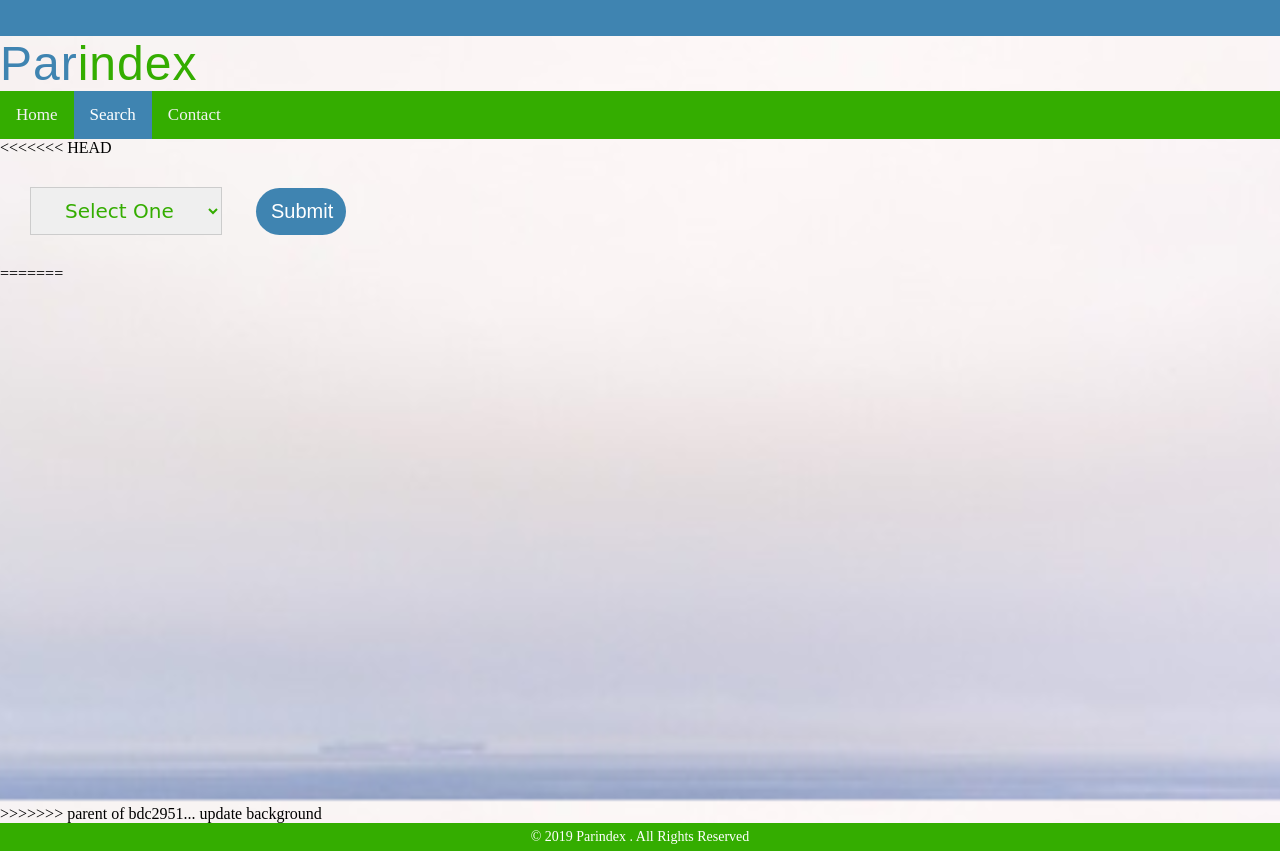
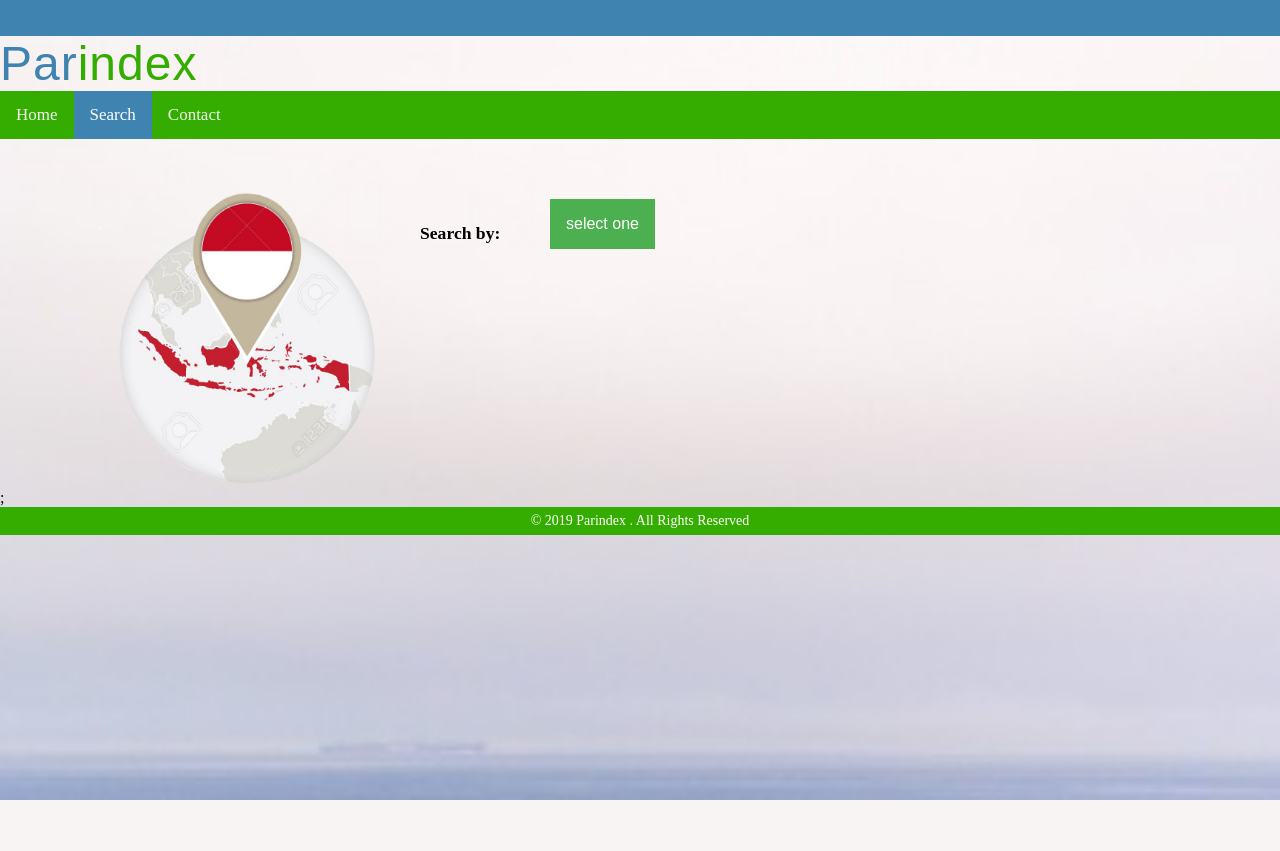
Before and after one commit to Raferto/Parindex, a PHP site: page /search.php in a window 1280 px wide. After the commit the page ends 800 px from the top, so only its background shows below. Run offline with PHP 8.4, Linux system fonts and the light colour scheme.

Commit message:
fix search

```diff
--- a/css/style.css
+++ b/css/style.css
@@ -1,3 +1,15 @@
+#text
+{
+    z-index:100;
+    position:absolute;
+    color:black;
+    font-size:1.1em;
+    font-weight:bold;
+    left:420px;
+    top:205px;
+    width:9%;
+}
+
 /*-- background --*/
 body {
   margin: 0;
@@ -34,10 +46,10 @@ body {
 
 /*-- navbar --*/
 #navbar {
+  z-index: 100;
   overflow: hidden;
   background-color: #34ad00;
 }
-
 #navbar a {
   float: left;
   display: block;
@@ -47,27 +59,22 @@ body {
   text-decoration: none;
   font-size: 17px;
 }
-
 #navbar a:hover {
   background-color: #99ff99;
   color: black;
 }
-
 #navbar a.active {
   background-color: #3F84B1;
   color: white;
 }
-
 .content {
   padding: 16px;
 }
-
 .sticky {
   position: fixed;
   top: 0;
   width: 100%;
 }
-
 .sticky + .content {
   padding-top: 60px;
 }
@@ -99,5 +106,53 @@ body {
 /*-- footer --*/
 
 /*-- selectButton --*/
+/* Style The Dropdown Button */
+.dropbtn {
+  background-color: #4CAF50;
+  color: white;
+  padding: 16px;
+  font-size: 16px;
+  border: none;
+  cursor: pointer;
+}
 
+/* The container <div> - needed to position the dropdown content */
+.dropdown {
+  position: relative;
+  display: inline-block;
+}
+
+/* Dropdown Content (Hidden by Default) */
+.dropdown-content {
+  display: none;
+  position: absolute;
+  background-color: #f9f9f9;
+  min-width: 160px;
+  box-shadow: 0px 8px 16px 0px rgba(0,0,0,0.2);
+  z-index: 1;
+}
+
+/* Links inside the dropdown */
+.dropdown-content a {
+  color: black;
+  padding: 11px 0px;
+  text-decoration: none;
+  display: block;
+}
+
+/* Change color of dropdown links on hover */
+.dropdown-content a:hover {
+	color: white;
+	background-color: #34ad00;
+}
+
+/* Show the dropdown menu on hover */
+.dropdown:hover .dropdown-content {
+  display: inline;
+}
+
+/* Change the background color of the dropdown button when the dropdown content is shown */
+.dropdown:hover .dropbtn {
+  background-color: #3F84B1;
+}
 /*-- selectButton --*/
--- a/search.php
+++ b/search.php
@@ -6,35 +6,7 @@
 	<link rel="stylesheet" type="text/css" href="style.css">
 	<link href="css/style.css" rel='stylesheet' type='text/css' />
 </head>
-<style>
-input[type=text], select {
-  width: 15%;
-  padding: 10px 30px;
-  margin: 30px 30px;
-  border: 1.5px solid #ccc;
-  font-size: 20px;
-  font-family: cursive;
-  color: #34ad00;
-}
 
-input[type=submit] {
-  width: 7%;
-  color: white;
-  background-color: #3F84B1;
-  padding: 12px 15px;
-  font-size: 20px;
-  resize: none;
-  border: none;
-  border-radius: 1000px;
-  cursor: pointer;
-}
-
-input[type=submit]:hover {
-  background-color: #3F55B1;
-  color: black;
-}
-
-</style>
 <body>
 	<!-- header -->
 	<div class="top-header"> </div>
@@ -65,33 +37,52 @@ input[type=submit]:hover {
 		  }
 		}
 	</script>
-
-<<<<<<< HEAD
-	<form action="search.php">
-	  <class="select">
-	  	<select name="search">
-			<option value="" selected="selected" class="form-control">Select One</option>
-  			<option value="nama">Nama</option>
-  			<option value="kota">Kota</option>
-  			<option value="htm">HTM</option>
-  			<option value="rating">Rating</option>
-  			<option value="hari">Hari</option>
-  			<option value="waktu">Waktu</option>
-  			<option value="tag">Tag</option>
-	  	</select>
-	  <input type="submit">
-	</form>
-	<br>
-=======
-
-	<br><br><br><br><br><br><br><br><br><br><br><br><br><br><br><br><br><br><br><br><br><br><br><br><br><br><br><br><br><br>
->>>>>>> parent of bdc2951... update background
-
 	<?php
 		if( isset($_GET["search"])){
 			if( $_GET["search"] == "nama"){
 				echo "nama";
 			}
+			else{
+				?>
+				<img src="css/image/2.png" alt="search" style="width:300px;height:300px;margin:50px 100px; position: absolute" >
+				<div class="text"> <p id="text">Search by:</p> </div>
+				<div class="dropdown" style="margin: 60px 550px">
+					<button class="dropbtn">select one</button>
+					  <div class="dropdown-content">
+					    <a href="search.php?search=nama">Nama</a>
+						<a href="search.php?search=kota">Kota</a>
+						<a href="search.php?search=htm">HTM</a>
+						<a href="search.php?search=rating">Rating</a>
+						<a href="search.php?search=hari">Hari</a>
+						<a href="search.php?search=waktu">Waktu</a>
+						<a href="search.php?search=tag">Tag</a>
+						<a href="search.php?search=">Nama</a>
+					  </div>
+				</div>
+				<br><br><br><br><br><br><br><br><br><br><br>;
+				<?php
+
+			}
+		}
+		else{
+			?>
+			<img src="css/image/2.png" alt="search" style="width:300px;height:300px;margin:50px 100px; position: absolute" >
+			<div class="text"> <p id="text">Search by:</p> </div>
+			<div class="dropdown" style="margin: 60px 550px">
+				<button class="dropbtn">select one</button>
+				  <div class="dropdown-content">
+					<a href="search.php?search=nama">Nama</a>
+					<a href="search.php?search=kota">Kota</a>
+					<a href="search.php?search=htm">HTM</a>
+					<a href="search.php?search=rating">Rating</a>
+					<a href="search.php?search=hari">Hari</a>
+					<a href="search.php?search=waktu">Waktu</a>
+					<a href="search.php?search=tag">Tag</a>
+					<a href="search.php?search=">Nama</a>
+				  </div>
+			</div>
+			<br><br><br><br><br><br><br><br><br><br><br>;
+			<?php
 		}
 	?>
 	<!--- footer ---->
```
Also changed, not shown: css/image/2.jpg (added), css/image/2.png (added).
